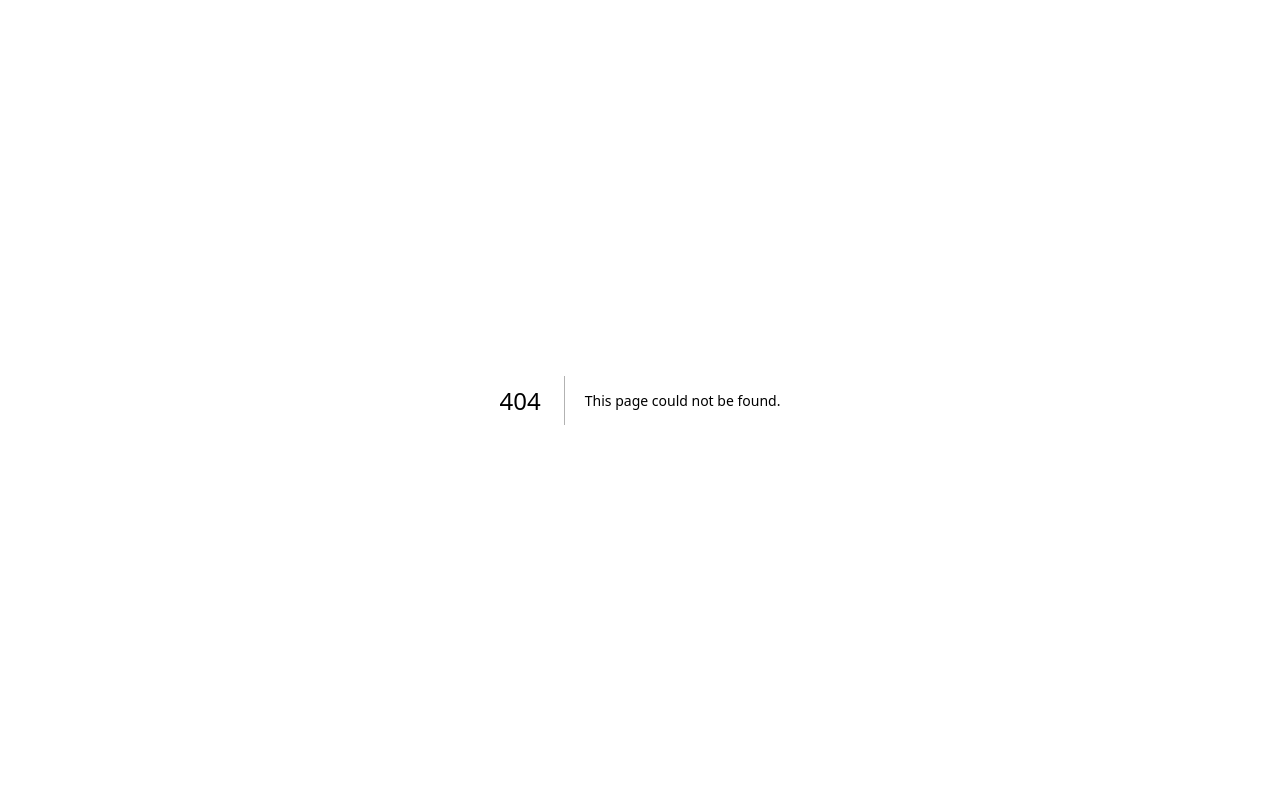
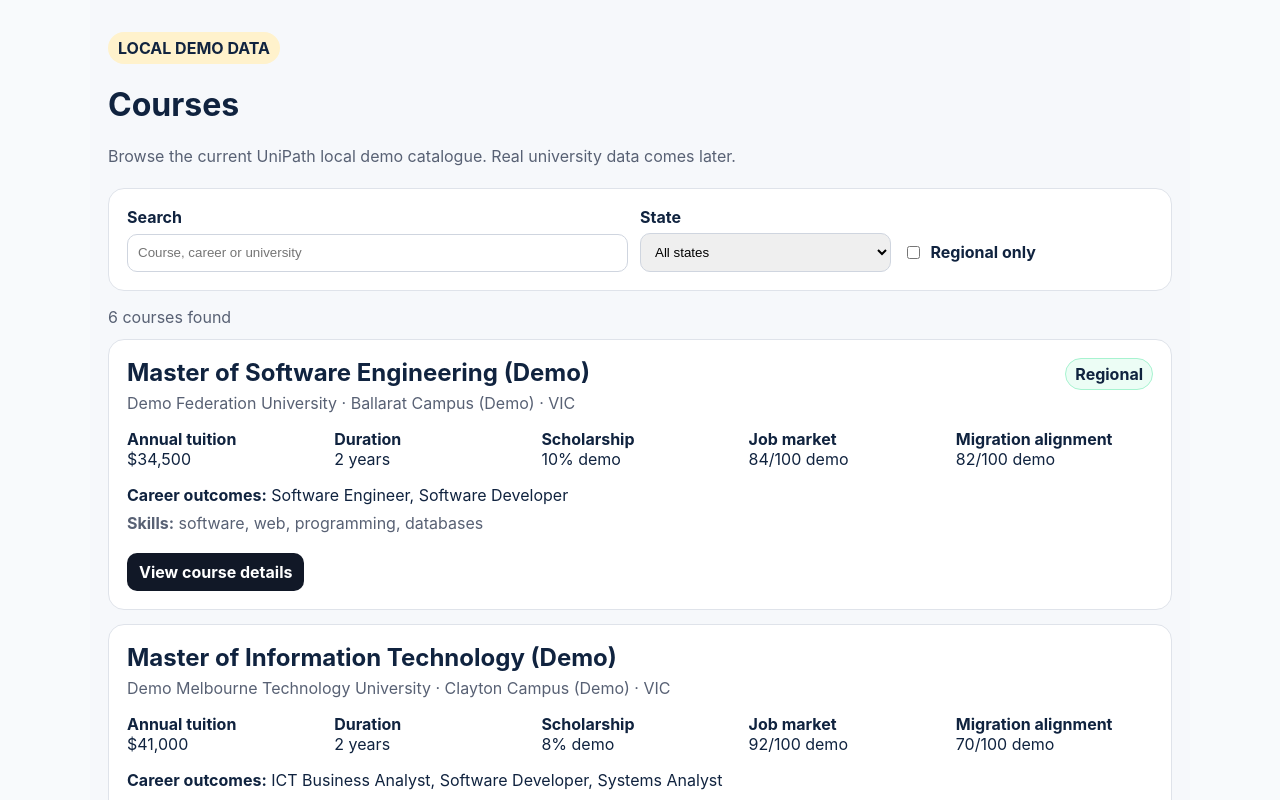
Before and after one commit to bkushen/unipath-australia, a Next.js app: page /local-v2/courses in a window 1280 px wide. Before the commit this address had no page. Shown: the top 800 px of the page. Built offline with nearby package versions, Linux system fonts and the light colour scheme.

Commit message:
Add local V2 courses catalogue page

```diff
--- /dev/null
+++ b/app/local-v2/courses/page.tsx
@@ -0,0 +1,89 @@
+"use client";
+
+import { useMemo, useState } from "react";
+import { demoCampuses, demoCourses, demoUniversities } from "@/lib/local-v2/fixtures";
+
+const money = (cents: number) => new Intl.NumberFormat("en-AU", { style: "currency", currency: "AUD", maximumFractionDigits: 0 }).format(cents / 100);
+
+export default function CoursesPage() {
+  const [query, setQuery] = useState("");
+  const [state, setState] = useState("ALL");
+  const [regionalOnly, setRegionalOnly] = useState(false);
+
+  const courses = useMemo(() => {
+    const q = query.trim().toLowerCase();
+    return demoCourses.filter((course) => {
+      const campus = demoCampuses.find((item) => item.id === course.campusId);
+      const university = demoUniversities.find((item) => item.id === course.universityId);
+      const matchesQuery = !q || [course.name, course.field, ...course.occupations, university?.name ?? ""].some((value) => value.toLowerCase().includes(q));
+      const matchesState = state === "ALL" || campus?.state === state;
+      const matchesRegional = !regionalOnly || campus?.regional === true;
+      return matchesQuery && matchesState && matchesRegional;
+    });
+  }, [query, state, regionalOnly]);
+
+  return (
+    <main style={{ maxWidth: 1100, margin: "0 auto", padding: "32px 18px 70px", background: "#f6f8fb", minHeight: "100vh" }}>
+      <div style={{ marginBottom: 22 }}>
+        <span style={{ display: "inline-block", padding: "6px 10px", borderRadius: 999, background: "#fff2cc", fontWeight: 750 }}>LOCAL DEMO DATA</span>
+        <h1>Courses</h1>
+        <p style={{ color: "#586174" }}>Browse the current UniPath local demo catalogue. Real university data comes later.</p>
+      </div>
+
+      <section style={{ border: "1px solid #dfe3ea", borderRadius: 16, padding: 18, background: "#fff", marginBottom: 16 }}>
+        <div style={{ display: "grid", gridTemplateColumns: "2fr 1fr 1fr", gap: 12 }}>
+          <label style={{ display: "grid", gap: 6, fontWeight: 650 }}>
+            Search
+            <input value={query} onChange={(e) => setQuery(e.target.value)} placeholder="Course, career or university" style={{ padding: 10, borderRadius: 10, border: "1px solid #cfd5df" }} />
+          </label>
+          <label style={{ display: "grid", gap: 6, fontWeight: 650 }}>
+            State
+            <select value={state} onChange={(e) => setState(e.target.value)} style={{ padding: 10, borderRadius: 10, border: "1px solid #cfd5df" }}>
+              <option value="ALL">All states</option>
+              <option value="VIC">VIC</option>
+              <option value="NSW">NSW</option>
+              <option value="QLD">QLD</option>
+              <option value="SA">SA</option>
+            </select>
+          </label>
+          <label style={{ display: "flex", alignItems: "end", gap: 8, fontWeight: 650, paddingBottom: 10 }}>
+            <input type="checkbox" checked={regionalOnly} onChange={(e) => setRegionalOnly(e.target.checked)} /> Regional only
+          </label>
+        </div>
+      </section>
+
+      <div style={{ marginBottom: 12, color: "#586174" }}>{courses.length} course{courses.length === 1 ? "" : "s"} found</div>
+
+      <section style={{ display: "grid", gap: 14 }}>
+        {courses.map((course) => {
+          const campus = demoCampuses.find((item) => item.id === course.campusId);
+          const university = demoUniversities.find((item) => item.id === course.universityId);
+          return (
+            <article key={course.id} style={{ border: "1px solid #dfe3ea", borderRadius: 16, padding: 18, background: "#fff" }}>
+              <div style={{ display: "flex", justifyContent: "space-between", gap: 16, flexWrap: "wrap" }}>
+                <div>
+                  <h2 style={{ margin: "0 0 6px" }}>{course.name}</h2>
+                  <div style={{ color: "#586174" }}>{university?.name} · {campus?.name} · {campus?.state}</div>
+                </div>
+                {campus?.regional && <span style={{ height: "fit-content", padding: "5px 9px", borderRadius: 999, background: "#ecfdf5", border: "1px solid #a7f3d0", fontWeight: 700 }}>Regional</span>}
+              </div>
+
+              <div style={{ display: "grid", gridTemplateColumns: "repeat(auto-fit, minmax(160px, 1fr))", gap: 10, marginTop: 16 }}>
+                <div><strong>Annual tuition</strong><br />{money(course.annualTuitionCents)}</div>
+                <div><strong>Duration</strong><br />{course.durationYears} years</div>
+                <div><strong>Scholarship</strong><br />{course.scholarshipPercent ?? 0}% demo</div>
+                <div><strong>Job market</strong><br />{course.labourMarketScore}/100 demo</div>
+                <div><strong>Migration alignment</strong><br />{course.migrationAlignmentScore}/100 demo</div>
+              </div>
+
+              <p style={{ marginBottom: 8 }}><strong>Career outcomes:</strong> {course.occupations.join(", ")}</p>
+              <p style={{ color: "#586174", marginTop: 0 }}><strong>Skills:</strong> {course.skillTags.join(", ")}</p>
+
+              <a href={`/local-v2/courses/${course.id}`} style={{ display: "inline-block", marginTop: 4, padding: "9px 12px", borderRadius: 10, background: "#111827", color: "white", textDecoration: "none", fontWeight: 700 }}>View course details</a>
+            </article>
+          );
+        })}
+      </section>
+    </main>
+  );
+}
```
